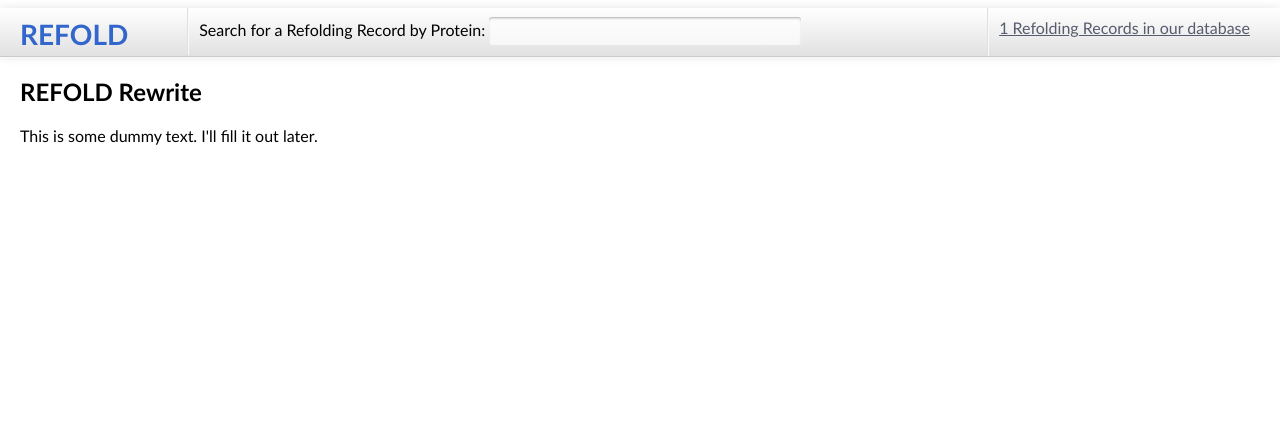
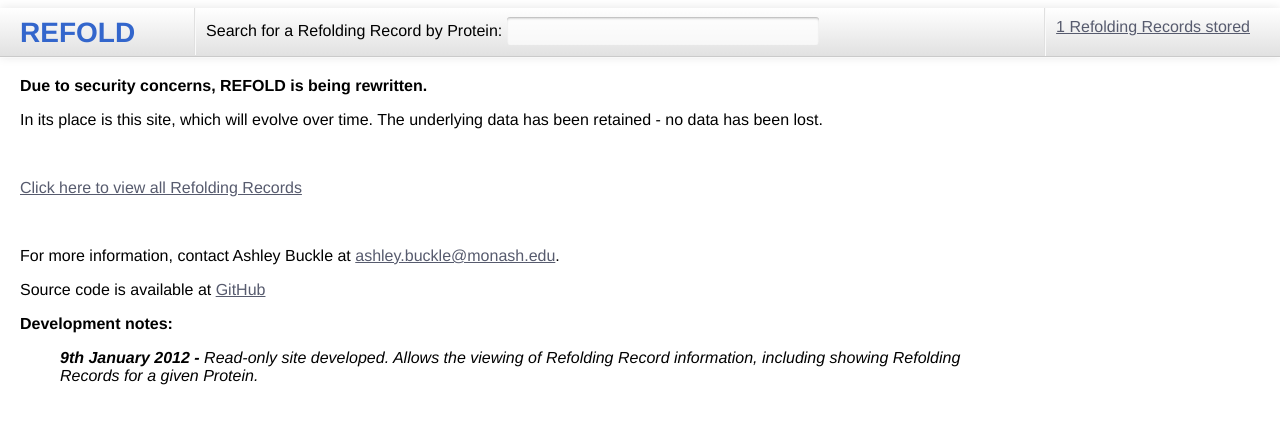
Before and after one commit to steveandroulakis/Refold-2, a Python web app: template refold2/refold/templates/refold/index.html in a window 1280 px wide. Shown: the top 424 px of the page. Run offline with Jinja, Linux system fonts and the light colour scheme; the template is opened without the code that fills it: most values are stand-ins (such as "Sample title", 1, 10 or a date in 2020); some libraries are stand-ins or nearby versions.

Commit message:
Wrote homepage content (index), small style changes and fixes

```diff
--- a/refold2/refold/static/css/style.css
+++ b/refold2/refold/static/css/style.css
@@ -1,4 +1,7 @@
-body{ font: 80% "Trebuchet MS", sans-serif; margin: 0; padding: 0; font-size: 16px;}
+body{
+  margin: 0; padding: 0; font-size: 16px;
+  font-family:Helvetica,arial,freesans,clean,sans-serif;
+}
 
 ul {
 	list-style-type: none;
@@ -135,6 +138,10 @@ input {
   color: #36C;
 }
 
+.site-logo a:link { color: #36C; text-decoration: none; }
+.site-logo a:active { color: #36C; text-decoration: none; }
+.site-logo a:visited { color: #36C; text-decoration: none; }
+
 .search-container {
   border-left: 1px solid #FAFAFA;
   box-shadow: -1px 0 0 #E0E0E0;
@@ -160,3 +167,14 @@ input {
 {
     width: 300px;
 }
+
+.index-container {
+  width: 80%;
+}
+
+.sequence {
+  width: 600px;
+  word-wrap: break-word;
+  font-family : "Courier New" , Courier , monospace ;
+  font-size: 16px;
+}
--- a/refold2/refold/templates/base.html
+++ b/refold2/refold/templates/base.html
@@ -14,7 +14,7 @@
 		<div class="container">
 
 			<div class="site-logo">
-				REFOLD
+				<a href="/">REFOLD</a>
 			</div>
 
 			<div class="search-container">
@@ -22,7 +22,7 @@
 			</div>
 
 			<div class="link-container">
-				<a href="/refoldingrecord/">{{refolding_record_count}} Refolding Records in our database</a>
+				<a href="/refoldingrecord/">{{refolding_record_count}} Refolding Records stored</a>
 			</div>
 
 		</div>
--- a/refold2/refold/templates/refold/index.html
+++ b/refold2/refold/templates/refold/index.html
@@ -1,6 +1,25 @@
 {% extends "base.html" %}
 
 {% block content %}
-    <h2>REFOLD Rewrite</h2>
-    <p>This is some dummy text. I'll fill it out later.</p>
+<div class="index-container">
+    <p><strong>Due to security concerns, REFOLD is being rewritten.</strong></p>
+
+    <p>In its place is this site, which will evolve over time. The underlying data has been retained - no data has been lost.</p>
+    </br>
+    <p><a href="refoldingrecord/">Click here to view all Refolding Records</a></p>
+    <br/>
+    <p>For more information, contact Ashley Buckle at <a href="mailto:ashley.buckle@monash.edu">ashley.buckle@monash.edu</a>.</p>
+
+    <p>Source code is available at <a href="https://github.com/steveandroulakis/Refold-2" target="_blank">GitHub</a></p>
+
+    <p>
+      <strong>Development notes:</strong>
+      <ul>
+          <li>
+              <strong>9th January 2012 - </strong>
+              Read-only site developed. Allows the viewing of Refolding Record information, including showing Refolding Records for a given Protein.
+          </li>
+      </ul>
+    </p>
+</div>
 {% endblock %}
--- a/refold2/refold/templates/refold/refoldingrecord_detail.html
+++ b/refold2/refold/templates/refold/refoldingrecord_detail.html
@@ -91,7 +91,9 @@
 			</tr>
 			<tr>
 			    <th class="detail_subheader">Full Sequence</th>
-				<td>{{ refoldingrecord.construct.sequence }}</td>
+				<td><div class="sequence">
+                		{{ refoldingrecord.construct.sequence }}
+			        </div></td>
 			</tr>
 			<tr>
 			    <th class="detail_subheader">Notes</th>
```
